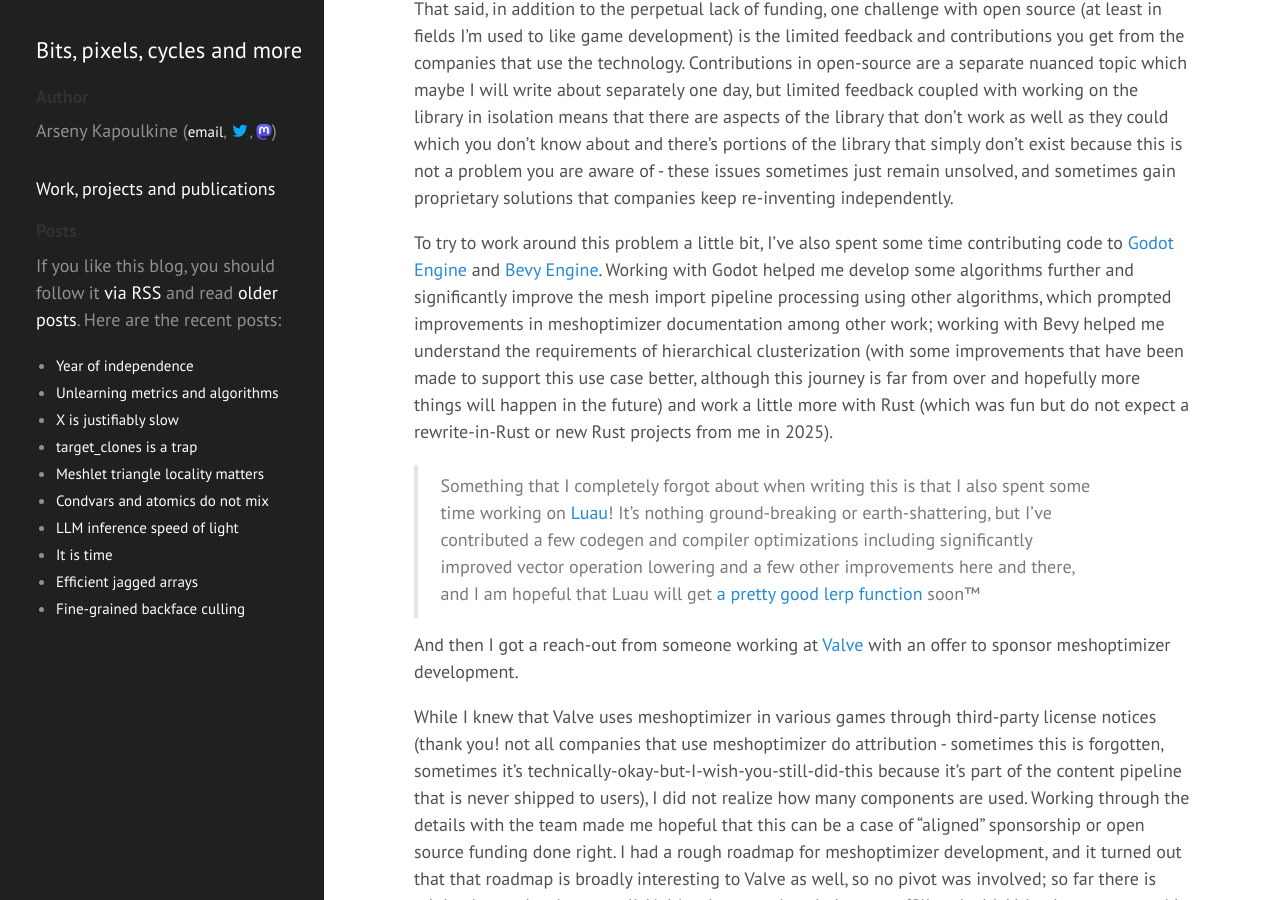
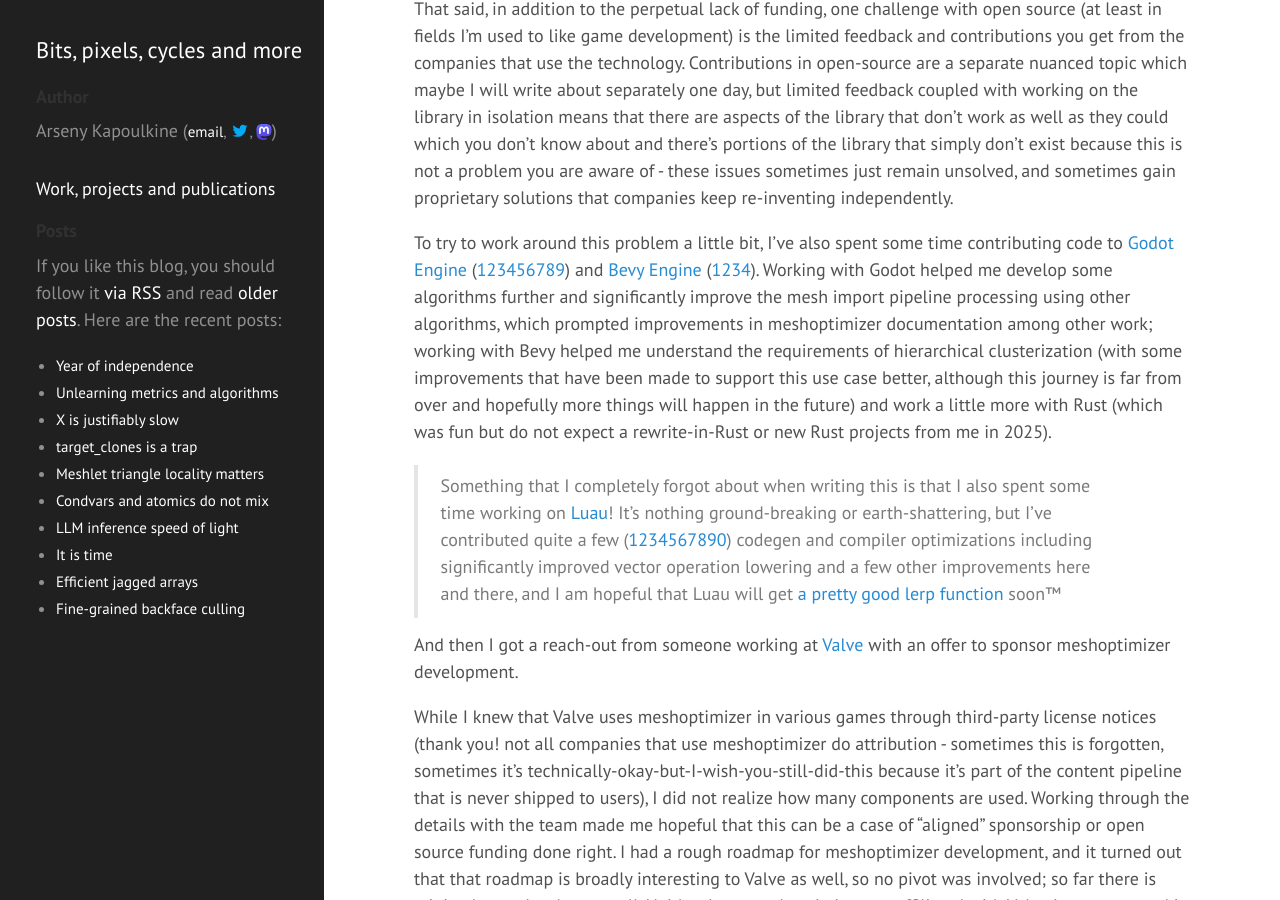
Before and after one commit to zeux/zeux.github.io, a Jekyll site: the page built from _posts/2024-12-31-year-of-independence.md, in a window 1280 px wide and 900 px high, scrolled down 4605 px. Built offline with Jekyll 4.4.1, drawn with Linux system fonts in a browser that asks for light colours.

Commit message:
Full PR list :)

```diff
--- a/_posts/2024-12-31-year-of-independence.md
+++ b/_posts/2024-12-31-year-of-independence.md
@@ -46,9 +46,9 @@
 
 That said, in addition to the perpetual lack of funding, one challenge with open source (at least in fields I'm used to like game development) is the limited feedback and contributions you get from the companies that use the technology. Contributions in open-source are a separate nuanced topic which maybe I will write about separately one day, but limited feedback coupled with working on the library in isolation means that there are aspects of the library that don't work as well as they could which you don't know about and there's portions of the library that simply don't exist because this is not a problem you are aware of - these issues sometimes just remain unsolved, and sometimes gain proprietary solutions that companies keep re-inventing independently.
 
-To try to work around this problem a little bit, I've also spent some time contributing code to [Godot Engine](https://godotengine.org/) and [Bevy Engine](https://bevyengine.org/). Working with Godot helped me develop some algorithms further and significantly improve the mesh import pipeline processing using other algorithms, which prompted improvements in meshoptimizer documentation among other work; working with Bevy helped me understand the requirements of hierarchical clusterization (with some improvements that have been made to support this use case better, although this journey is far from over and hopefully more things will happen in the future) and work a little more with Rust (which was fun but do not expect a rewrite-in-Rust or new Rust projects from me in 2025).
+To try to work around this problem a little bit, I've also spent some time contributing code to [Godot Engine](https://godotengine.org/) ([1](https://github.com/godotengine/godot/pull/84384)[2](https://github.com/godotengine/godot/pull/93727)[3](https://github.com/godotengine/godot/pull/93916)[4](https://github.com/godotengine/godot/pull/94241)[5](https://github.com/godotengine/godot/pull/94682)[6](https://github.com/godotengine/godot/pull/95705)[7](https://github.com/godotengine/godot/pull/98529)[8](https://github.com/godotengine/godot/pull/98620)[9](https://github.com/godotengine/godot/pull/98801)) and [Bevy Engine](https://bevyengine.org/) ([1](https://github.com/bevyengine/bevy/pull/13904)[2](https://github.com/bevyengine/bevy/pull/13913)[3](https://github.com/bevyengine/bevy/pull/14038)[4](https://github.com/bevyengine/bevy/pull/14042)). Working with Godot helped me develop some algorithms further and significantly improve the mesh import pipeline processing using other algorithms, which prompted improvements in meshoptimizer documentation among other work; working with Bevy helped me understand the requirements of hierarchical clusterization (with some improvements that have been made to support this use case better, although this journey is far from over and hopefully more things will happen in the future) and work a little more with Rust (which was fun but do not expect a rewrite-in-Rust or new Rust projects from me in 2025).
 
-> Something that I completely forgot about when writing this is that I also spent some time working on [Luau](https://luau.org)! It's nothing ground-breaking or earth-shattering, but I've contributed a few codegen and compiler optimizations including significantly improved vector operation lowering and a few other improvements here and there, and I am hopeful that Luau will get [a pretty good lerp function](https://github.com/luau-lang/rfcs/pull/86) soon&trade;
+> Something that I completely forgot about when writing this is that I also spent some time working on [Luau](https://luau.org)! It's nothing ground-breaking or earth-shattering, but I've contributed quite a few ([1](https://github.com/luau-lang/luau/pull/1164)[2](https://github.com/luau-lang/luau/pull/1171)[3](https://github.com/luau-lang/luau/pull/1174)[4](https://github.com/luau-lang/luau/pull/1177)[5](https://github.com/luau-lang/luau/pull/1194)[6](https://github.com/luau-lang/luau/pull/1201)[7](https://github.com/luau-lang/luau/pull/1243)[8](https://github.com/luau-lang/luau/pull/1512)[9](https://github.com/luau-lang/luau/pull/1529)[0](https://github.com/luau-lang/luau/pull/1545)) codegen and compiler optimizations including significantly improved vector operation lowering and a few other improvements here and there, and I am hopeful that Luau will get [a pretty good lerp function](https://github.com/luau-lang/rfcs/pull/86) soon&trade;
 
 And then I got a reach-out from someone working at [Valve](https://www.valvesoftware.com/en/) with an offer to sponsor meshoptimizer development.
 
```
